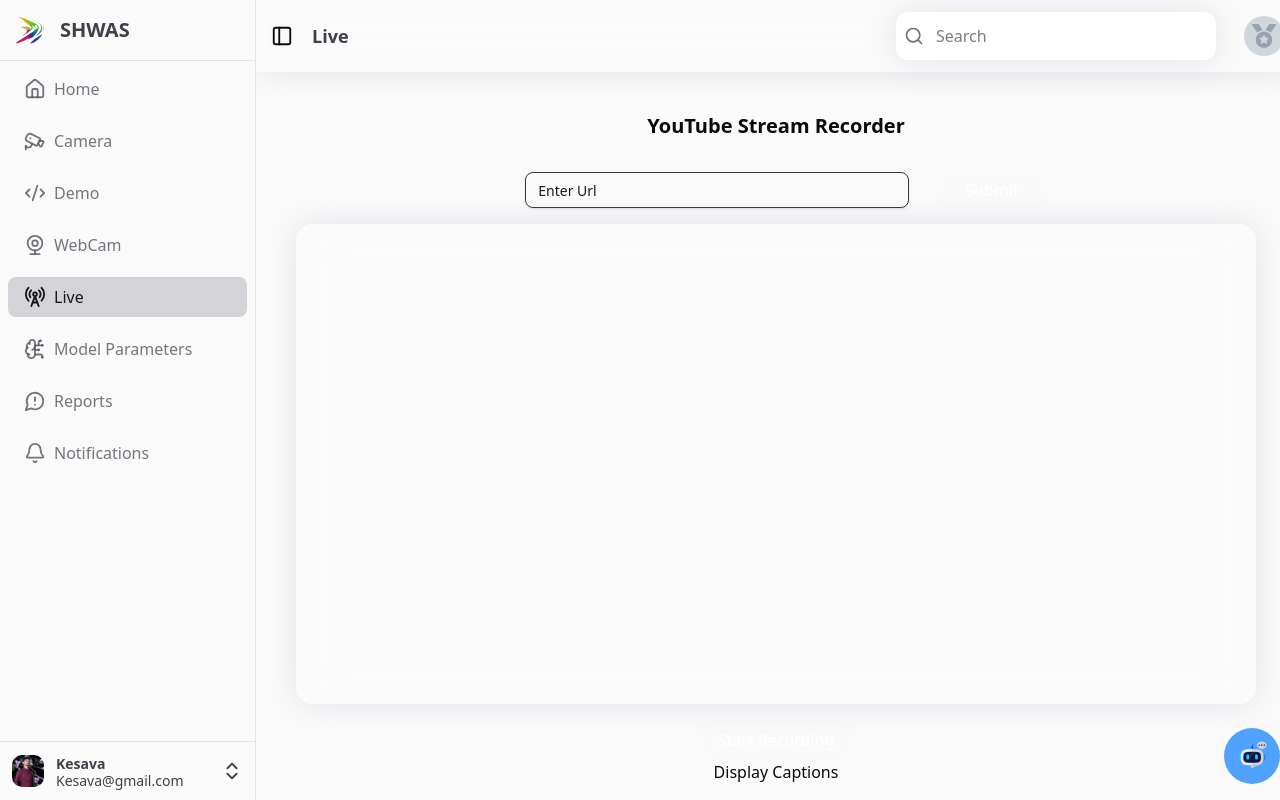
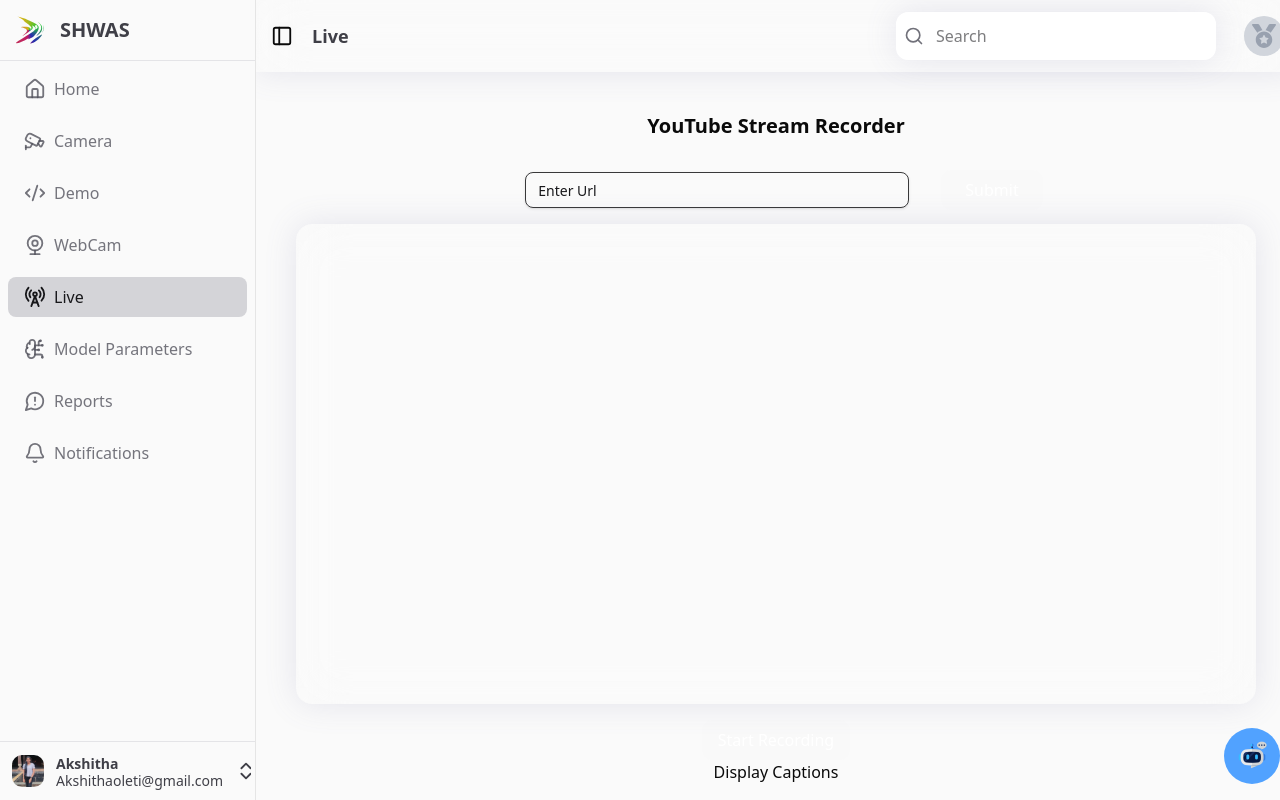
Before and after one commit to suryavamsi1729/TZ_Expo_FrontEnd, a React (Vite) app: page /live in a window 1280 px wide. Built offline with nearby package versions, Linux system fonts and the light colour scheme; what chartjs-plugin-datalabels would draw is missing.

Commit message:
profile change

```diff
--- a/src/components/sidebar/userdropdown.jsx
+++ b/src/components/sidebar/userdropdown.jsx
@@ -1,5 +1,5 @@
 import { Button } from "@/components/ui/button"
-import kesava from "../../assets/kesava.jpeg";
+import akshitha from "../../assets/akshitha.jpeg";
 import { cn } from "../../lib/utils";
 import { ChevronsUpDown ,Sparkles, Settings, ReceiptIndianRupee, User, LogOut} from "lucide-react"
 import {
@@ -27,10 +27,10 @@
       <DropdownMenuTrigger asChild>
       <SidebarMenuButton asChild>
               <a href="#" className={cn("w-full h-auto py-2 px-2 flex justify-start items-center space-x-1 group-data-[collapsible=icon]:size-auto! group-data-[collapsible=icon]:p-0!")}>
-                <img src={kesava} alt="logo" className="h-8 w-8 rounded-lg" />
+                <img src={akshitha} alt="logo" className="h-8 w-8 rounded-lg" />
                 <div className="grow flex flex-col justify-center items-start">
-                  <div className="grow text-zinc-700 font-bold text-sm">Kesava</div>
-                  <div className="grow text-zinc-700 font-medium text-sm/[14px] ">Kesava@gmail.com</div>
+                  <div className="grow text-zinc-700 font-bold text-sm">Akshitha</div>
+                  <div className="grow text-zinc-700 font-medium text-sm/[14px] ">Akshithaoleti@gmail.com</div>
                 </div>
                 <ChevronsUpDown className={cn("text-zinc-700")} />
               </a>
@@ -39,10 +39,10 @@
       <DropdownMenuContent side="right" align="end" className="w-56">
         <DropdownMenuLabel>
             <div className={cn("w-full h-auto flex justify-start items-center space-x-2")}>
-                <img src={kesava} alt="logo" className="h-9 w-9 rounded-lg" />
+                <img src={akshitha} alt="logo" className="h-9 w-9 rounded-lg" />
                 <div className="grow flex flex-col justify-center items-start gap-1">
-                  <div className="grow text-zinc-700 font-bold text-sm/[14px]">Kesava</div>
-                  <div className="grow text-zinc-700 font-medium text-sm/[14px] ">Kesava@gmail.com</div>
+                  <div className="grow text-zinc-700 font-bold text-sm/[14px]">Akshitha</div>
+                  <div className="grow text-zinc-700 font-medium text-sm/[14px] ">Akshithaoleti@gmail.com</div>
                 </div>
               </div>
         </DropdownMenuLabel>
--- a/src/components/ui/dashbord/profilecontainer.jsx
+++ b/src/components/ui/dashbord/profilecontainer.jsx
@@ -1,23 +1,23 @@
 import React from "react";
 import { cn } from "../../../lib/utils";
 import Container from "../container";
-import kesavaimg from "../../../assets/kesava.jpeg";
+import akshithaimg from "../../../assets/akshitha.jpeg";
 import { Mail, MapPin } from "lucide-react";
 
 const ProfileConatiner = ({ children, className }) => {
     return (
         <Container id="profileConatiner" className={`w-full h-full flex flex-row justify-start items-center px-4 py-4 mx-0`}>
-            <img src={kesavaimg} className="w-[72px] h-[72px] rounded-lg object-cover"/>
+            <img src={akshithaimg} className="w-[72px] h-[72px] rounded-lg object-cover"/>
             <div className="w-full h-full flex flex-col justify-center lg:justify-between items-start px-4 py-1 gap-2 ">
-                <h1 className="text-base lg:text-xl font-bold text-zinc-900">Kesava</h1>
+                <h1 className="text-base lg:text-xl font-bold text-zinc-900">Akshitha</h1>
                 <div className="w-full h-auto flex flex-col lg:flex-row justify-start items-start gap-1 lg:gap-4">
                     <div className="w-auto h-auto flex flex-row justify-start items-center gap-2 ">
                         <Mail className="w-4! h-4! text-zinc-800/80"/>
-                        <p className="text-xs lg:text-sm font-medium text-zinc-800/80">DKR@gmail.com</p>
+                        <p className="text-xs lg:text-sm font-medium text-zinc-800/80">akshithaoleti@gmail.com</p>
                     </div>
                     <div className="w-auto h-auto flex flex-row justify-start items-center gap-2">
                         <MapPin className="w-4! h-4! text-zinc-800/80"/>
-                        <p className="text-xs lg:text-sm font-medium text-zinc-800/80">Visakhapatanam</p>
+                        <p className="text-xs lg:text-sm font-medium text-zinc-800/80">Ongole, Andhra Pradesh</p>
                     </div>
                 </div>
             </div>
--- a/src/pages/LandingPage.jsx
+++ b/src/pages/LandingPage.jsx
@@ -28,7 +28,7 @@
           Monitor your traffic cameras and get status captions in real-time
         </p>
       </div>
-      <button onClick={() => navigate("/subscription")} className="px-10 py-3 font-semibold text-white bg-blue-600/95 hover:bg-blue-600 rounded-lg hover:cursor-pointer">
+      <button onClick={() => navigate("/login")} className="px-10 py-3 font-semibold text-white bg-blue-600/95 hover:bg-blue-600 rounded-lg hover:cursor-pointer">
         Get Started
       </button>
 
```
Also changed, not shown: src/assets/akshitha.jpeg (added).
